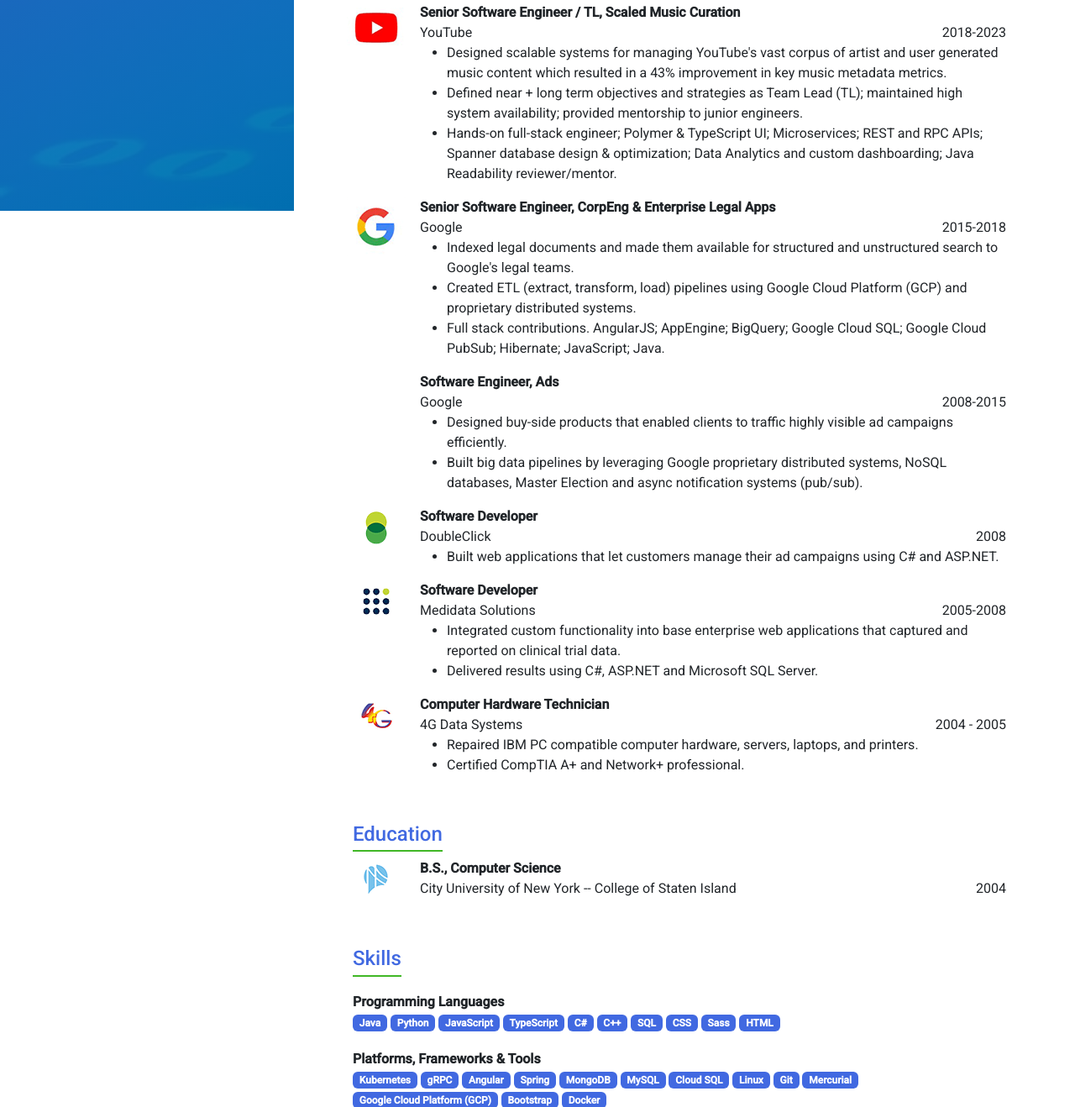
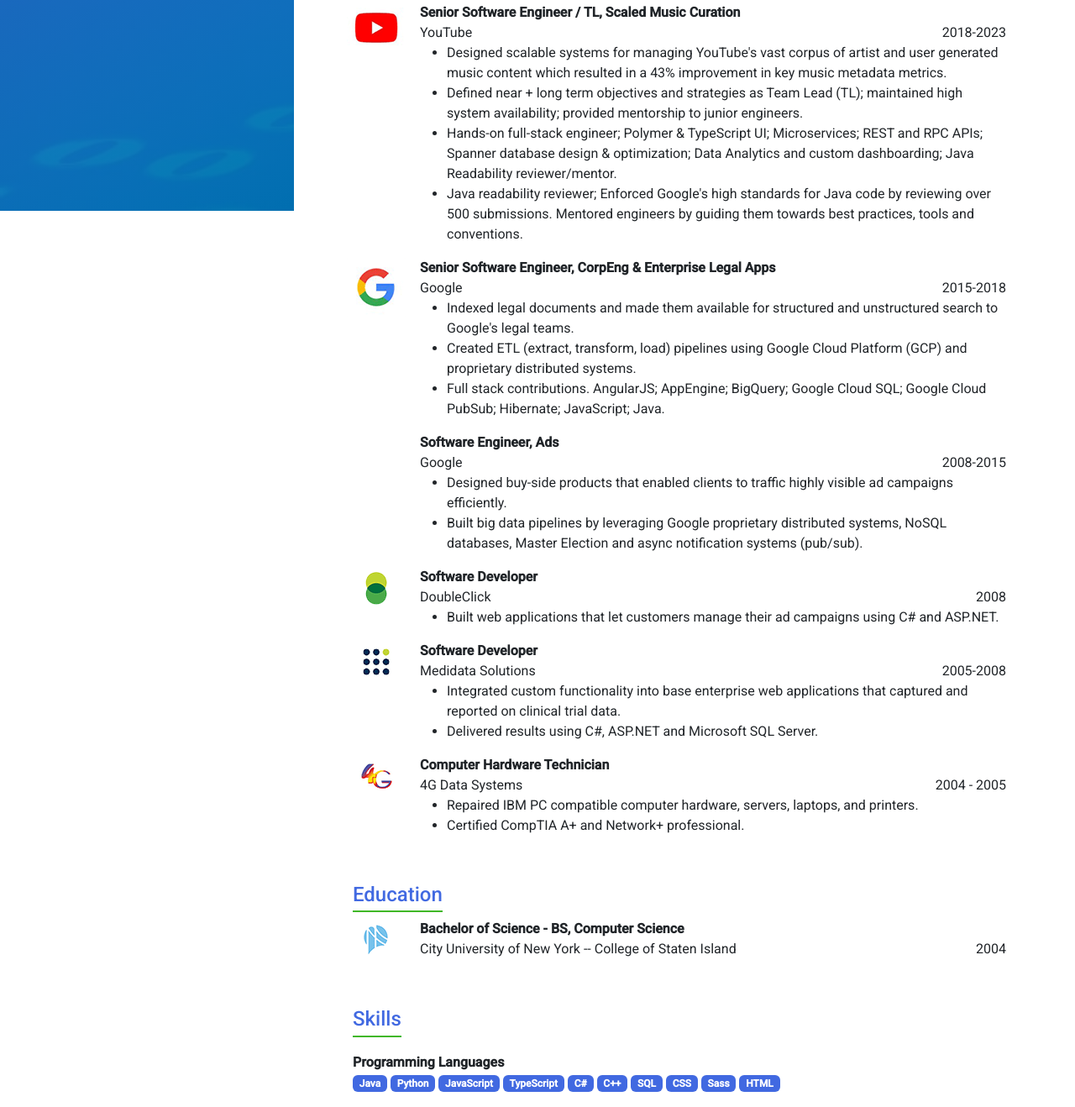
Before and after one commit to agaber/portfolio, a website: page src/index.html in a window 1280 px wide. Shown: the part 549-1867 px from the top of the page at 84% size. Drawn offline with nearby package versions, Linux system fonts and the light colour scheme; files that its build step writes are made by us from their sources; files whose address does not match are found by name; a web font is replaced by a local one.

Commit message:
Update resume text.

```diff
--- a/src/index.html
+++ b/src/index.html
@@ -8,7 +8,6 @@
       window.dataLayer = window.dataLayer || [];
       function gtag(){dataLayer.push(arguments);}
       gtag('js', new Date());
-
       gtag('config', 'G-JQCFH37SZC');
     </script>
 
@@ -150,6 +149,11 @@
                       RPC APIs; Spanner database design & optimization; Data Analytics and custom
                       dashboarding; Java Readability reviewer/mentor.
                     </li>
+                    <li>
+                      Java readability reviewer; Enforced Google's high standards for Java code by
+                      reviewing over 500 submissions. Mentored engineers by guiding them towards
+                      best practices, tools and conventions.
+                    </li>
                   </ul>
                 </div>
               </div>
@@ -262,7 +266,7 @@
               <div id="csi" class="d-none d-md-block col-1"></div>
               <div class="col">
                 <div>
-                  <div class="title">B.S., Computer Science</div>
+                  <div class="title">Bachelor of Science - BS, Computer Science</div>
                   <div class="subtitle">
                     <span>City University of New York -- College of Staten Island</span>
                     <span>2004</span>
```
